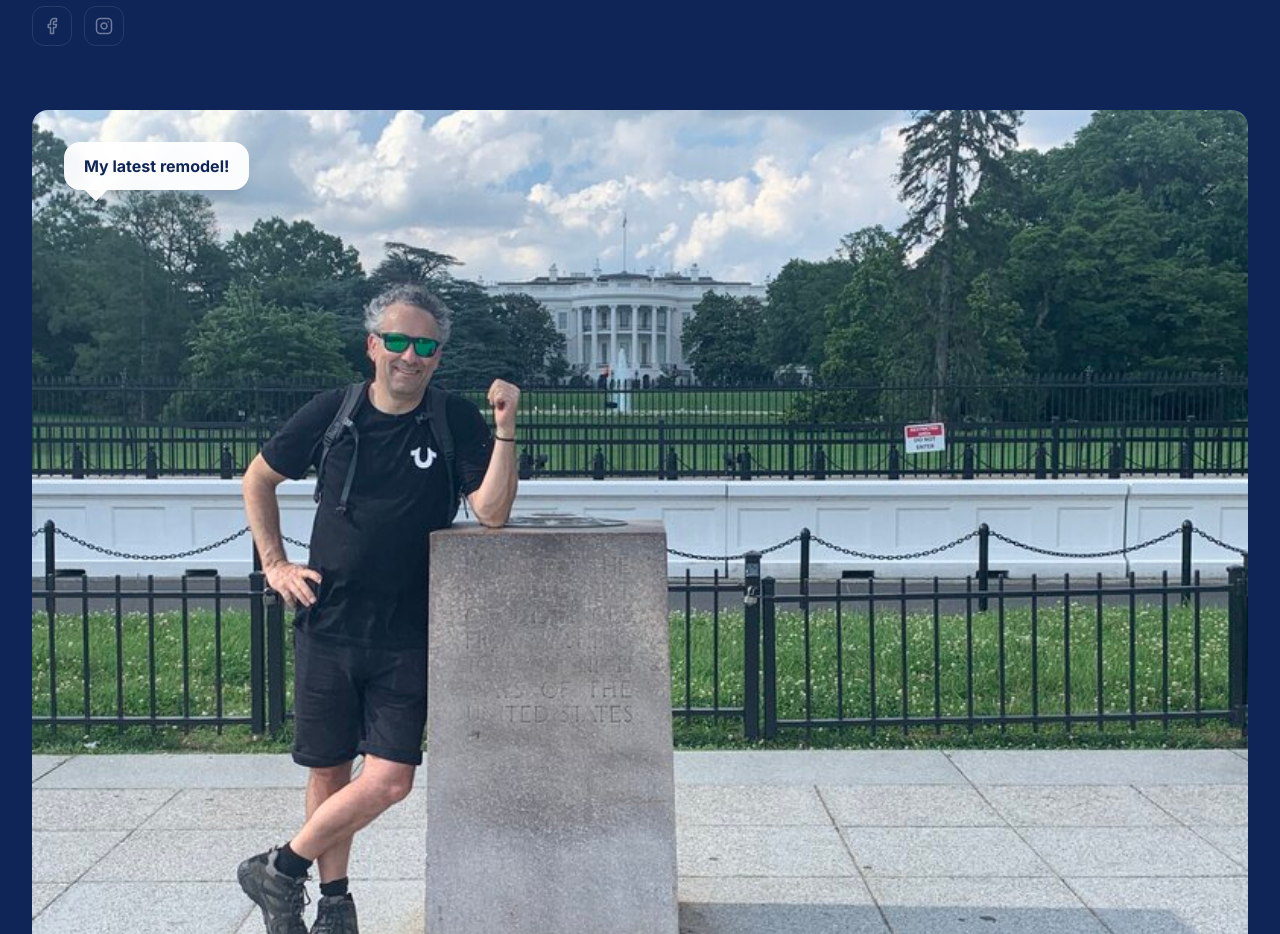
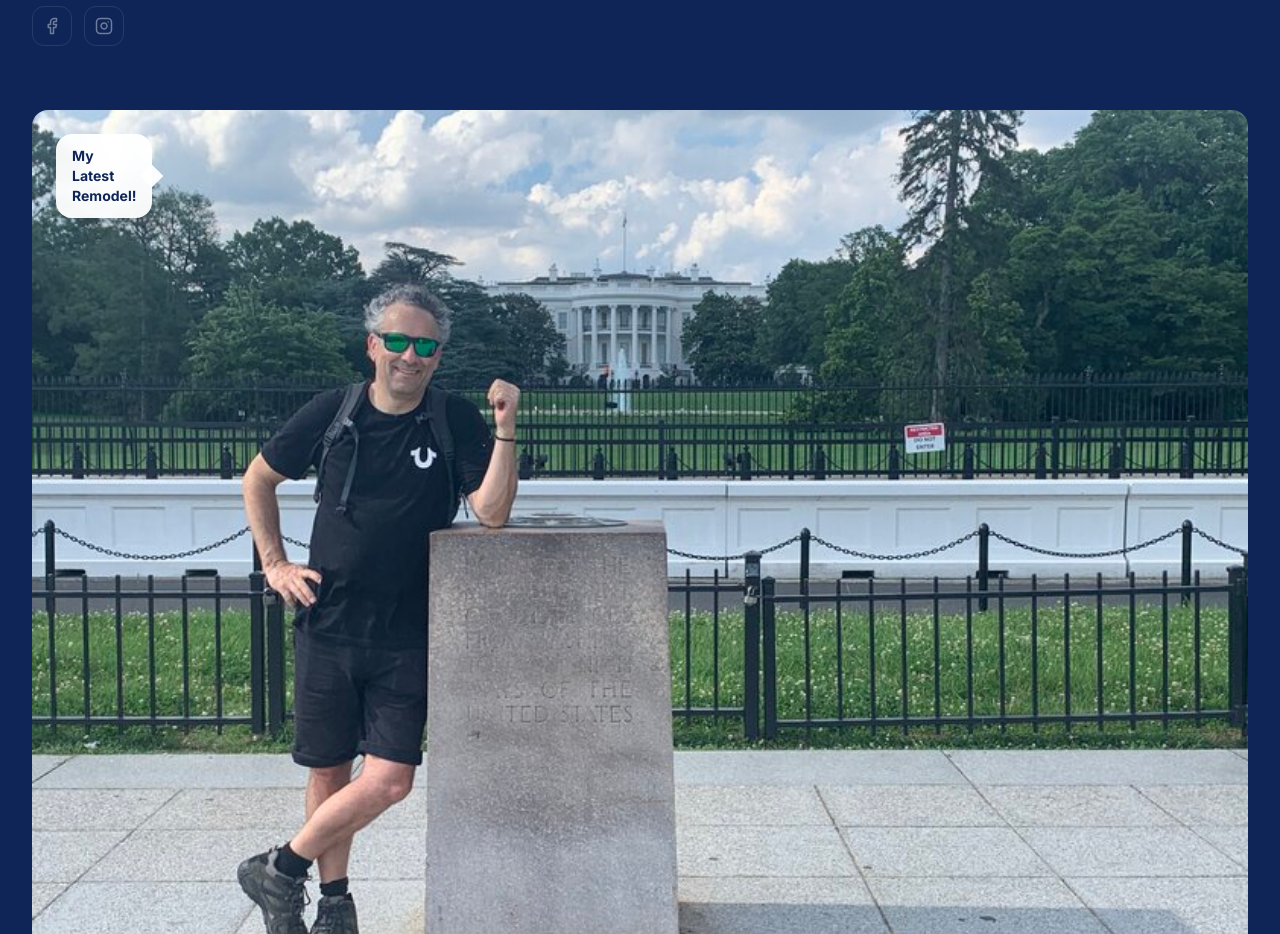
Before and after one commit to ayeletsharonshush/stuhl-services-llc, a React (Vite) app: page / in a window 1280 px wide. Shown: the part 2940-3874 px from the top of the page. Built offline with nearby package versions, Linux system fonts and the light colour scheme.

Commit message:
Update site: speech bubble, social links, trust section updates, owner photo

```diff
--- a/components/Contact.tsx
+++ b/components/Contact.tsx
@@ -54,7 +54,7 @@ const Contact: React.FC = () => {
               <span className="inline-block text-brand-cyan font-bold uppercase tracking-[0.3em] text-xs mb-4 px-4 py-1.5 bg-brand-cyan/5 rounded-full">Get In Touch</span>
               <h2 className="text-4xl lg:text-5xl text-brand-navy mb-6 leading-tight">Elevate Your<br />Home Today.</h2>
               <p className="text-brand-charcoal/50 mb-12 text-lg leading-relaxed">
-                Every project starts with a conversation. Share your vision with our expert team for a zero-obligation consultation.
+                Every project starts with a conversation. Share your vision with us for a zero-obligation consultation.
               </p>
 
               <div className="space-y-8">
--- a/components/Footer.tsx
+++ b/components/Footer.tsx
@@ -82,10 +82,10 @@ const Footer: React.FC<FooterProps> = ({ setSection }) => {
             alt="Owner of Stuhl Services"
             className="w-full h-auto object-cover"
           />
-          <div className="absolute top-6 left-6 sm:top-8 sm:left-8">
-            <div className="relative bg-white/95 backdrop-blur-sm rounded-2xl shadow-xl px-5 py-3 max-w-[200px]">
-              <p className="text-brand-navy font-bold text-sm sm:text-base">My latest remodel!</p>
-              <div className="absolute -bottom-2 left-6 w-4 h-4 bg-white/95 rotate-45"></div>
+          <div className="absolute top-3 left-3 sm:top-6 sm:left-6">
+            <div className="relative bg-white/95 backdrop-blur-sm rounded-lg sm:rounded-2xl shadow-xl px-2 py-1.5 sm:px-4 sm:py-3">
+              <p className="text-brand-navy font-bold text-[10px] sm:text-sm leading-tight">My<br />Latest<br />Remodel!</p>
+              <div className="absolute top-1/2 -right-1.5 sm:-right-2 w-3 h-3 sm:w-4 sm:h-4 bg-white/95 rotate-45 -translate-y-1/2"></div>
             </div>
           </div>
         </div>
```
